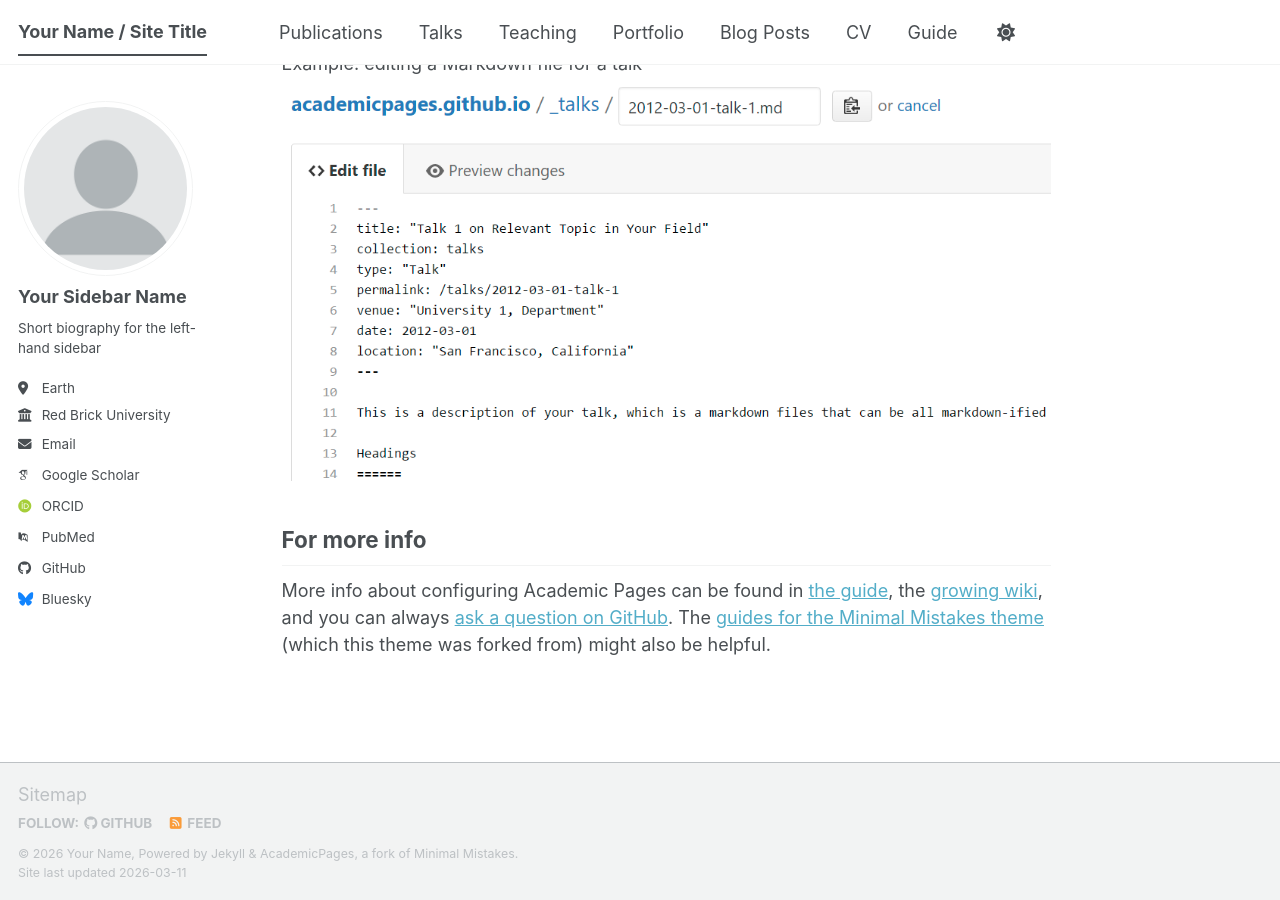
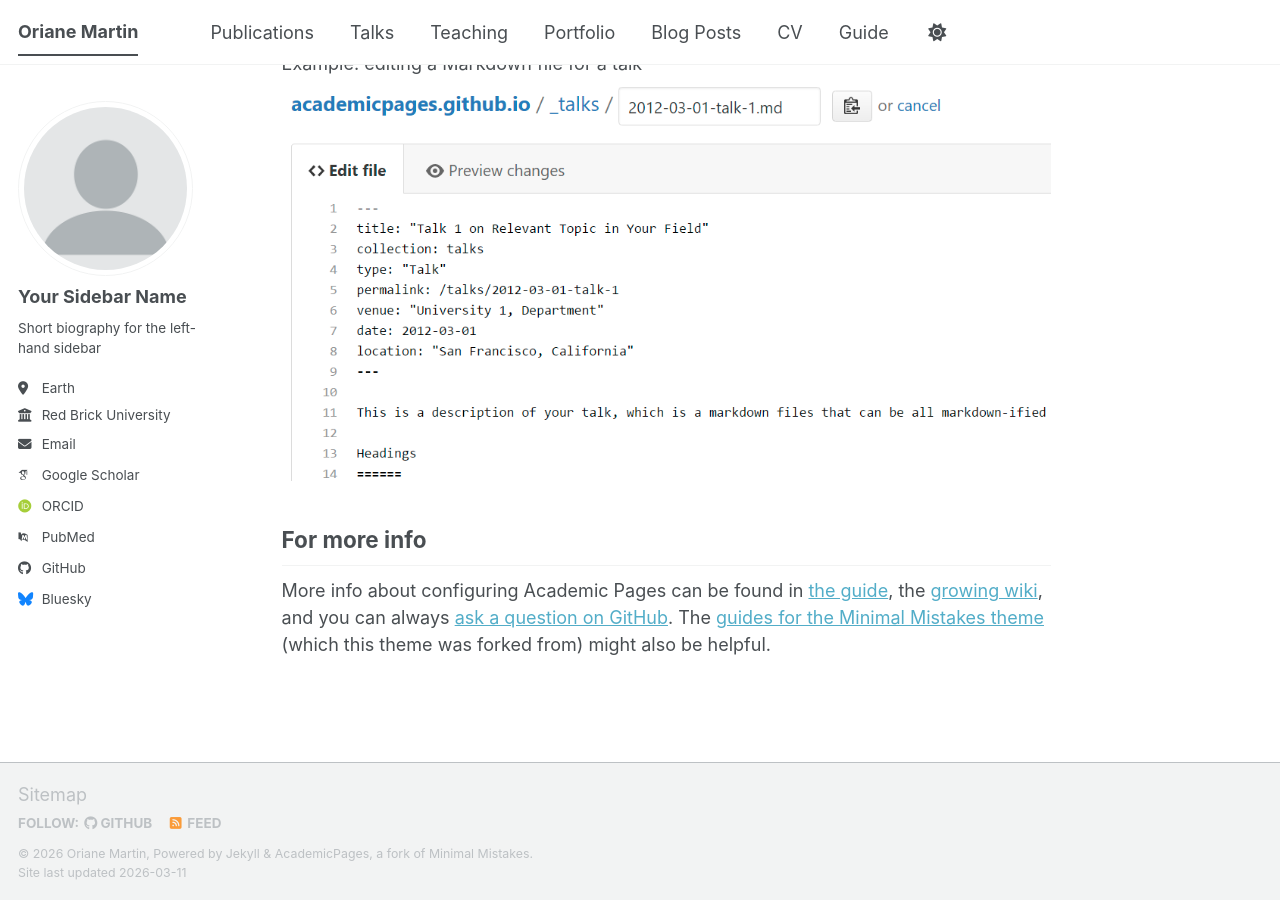
Before and after one commit to orianemartin/orianemartin, a Jekyll site: the page built from _pages/about.md, in a window 1280 px wide and 900 px high, scrolled down 2720 px. Built offline with Jekyll 4.4.1, drawn with Linux system fonts in a browser that asks for light colours; some web fonts are replaced; a script bundle is joined from its source files by our own code; library files that are not in the unit come from our copies.

Commit message:
Update _config.yml

```diff
--- a/_config.yml
+++ b/_config.yml
@@ -9,14 +9,14 @@
 # Basic Site Settings
 locale                   : "en-US"
 site_theme               : "default" # The available themes options are "default", "air", "sunrise", "mint", "dirt" and "contrast"
-title                    : "Your Name / Site Title"
+title                    : "Oriane Martin"
 title_separator          : "-"
-name                     : &name "Your Name"
+name                     : &name "Oriane Martin"
 description              : &description "Your Name's academic portfolio"   # Update this with a general description of your site, this is the default if not overridden by a page
-url                      : https://academicpages.github.io # The base hostname & protocol for your site e.g. "https://[your GitHub username].github.io",
+url                      : https://orianemartin.github.io/ # The base hostname & protocol for your site e.g. "https://[your GitHub username].github.io",
                                                            # or if you already have some other page hosted on Github then use "https://[your GitHub username].github.io/[Your Repo Name]"
 baseurl                  : "" # the subpath of your site, e.g. "/blog"
-repository               : "academicpages/academicpages.github.io"
+repository               : "orianemartin/orianemartin.github.io"
 
 # Site Author - The following control what appear as part of the author content on the side bar.
 #               If a field is blank the icon and link will not appear, otherwise it will be shown.
```
